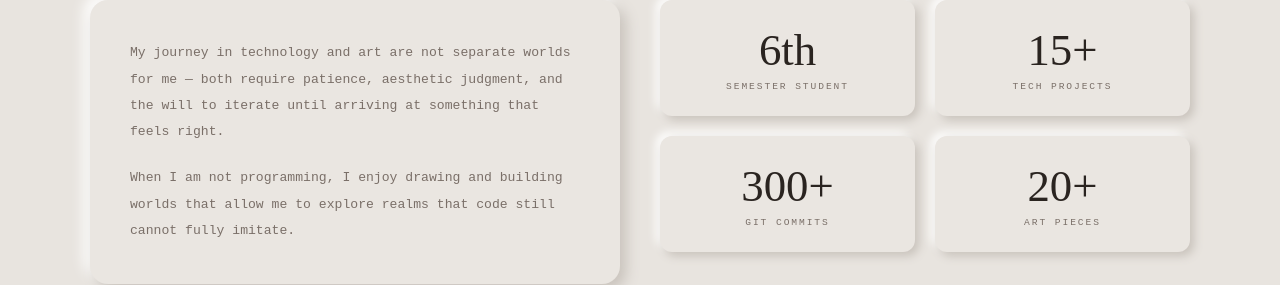
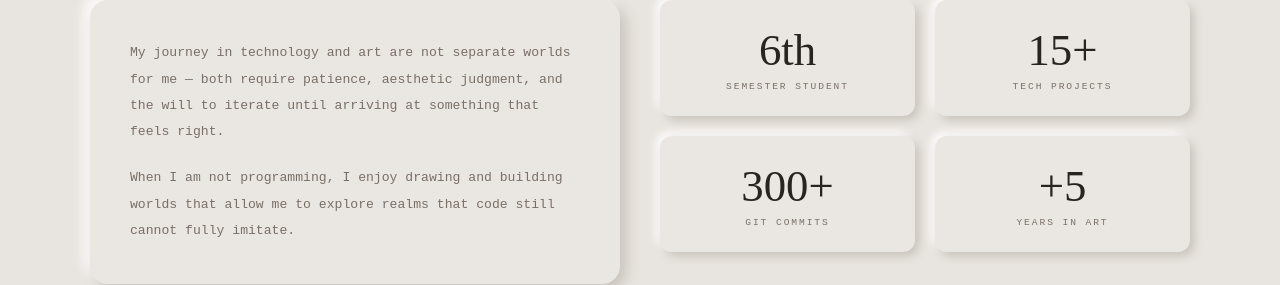
Before and after one commit to SnakeGuitar/SnakeGuitarSpace, a Nuxt app: page / in a window 1280 px wide. Shown: the part 1032-1317 px from the top of the page. Built offline with nearby package versions, Linux system fonts and the light colour scheme.

Commit message:
Update About.vue

```diff
--- a/app/components/sections/About.vue
+++ b/app/components/sections/About.vue
@@ -29,8 +29,8 @@
             <div class="stat-label">Git Commits</div>
           </div>
           <div class="stat-card neu-sm">
-            <span class="stat-num">20+</span>
-            <div class="stat-label">Art Pieces</div>
+            <span class="stat-num">+5</span>
+            <div class="stat-label">Years In Art</div>
           </div>
         </div>
       </div>
```
